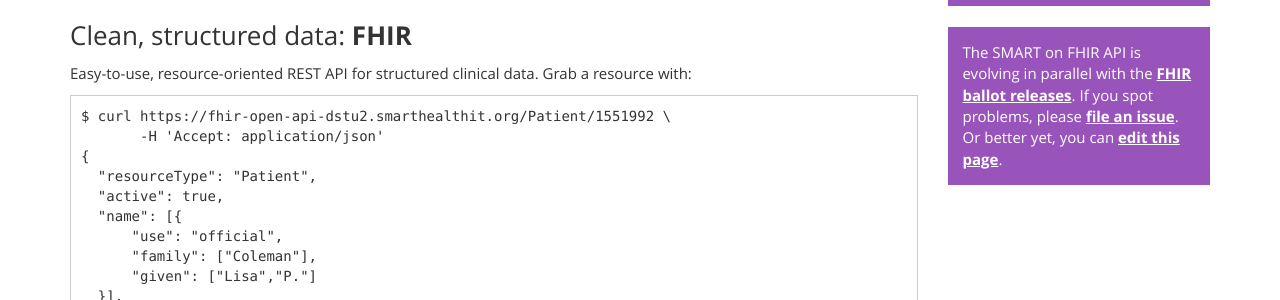
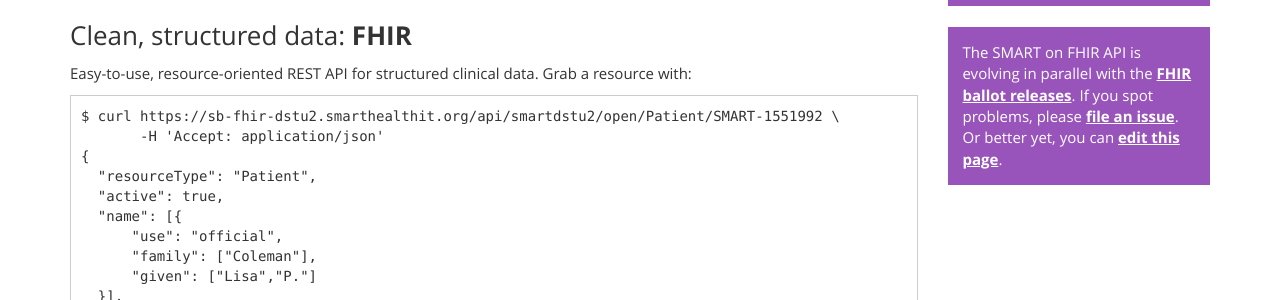
Before and after one commit to smart-on-fhir/smart-on-fhir.github.io, a Jekyll site: the page built from index.md, in a window 1280 px wide. Shown: the part 205-505 px from the top of the page. Built offline with Jekyll 4.4.1, drawn with Linux system fonts in a browser that asks for light colours; some of the changed lines change nothing that is shown; some of the changed text lies outside the part shown.

Commit message:
Changed url to new sandbox

````diff
--- a/index.md
+++ b/index.md
@@ -15,7 +15,7 @@ Easy-to-use, resource-oriented REST API for structured clinical data. Grab a
 resource with:
 
 ```
-$ curl https://fhir-open-api-dstu2.smarthealthit.org/Patient/1551992 \
+$ curl https://sb-fhir-dstu2.smarthealthit.org/api/smartdstu2/open/Patient/SMART-1551992 \
        -H 'Accept: application/json'
 {
   "resourceType": "Patient",
````
